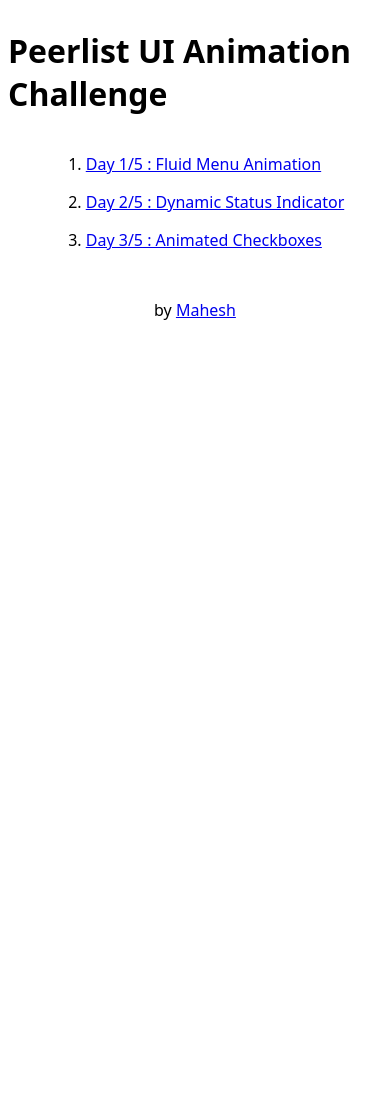
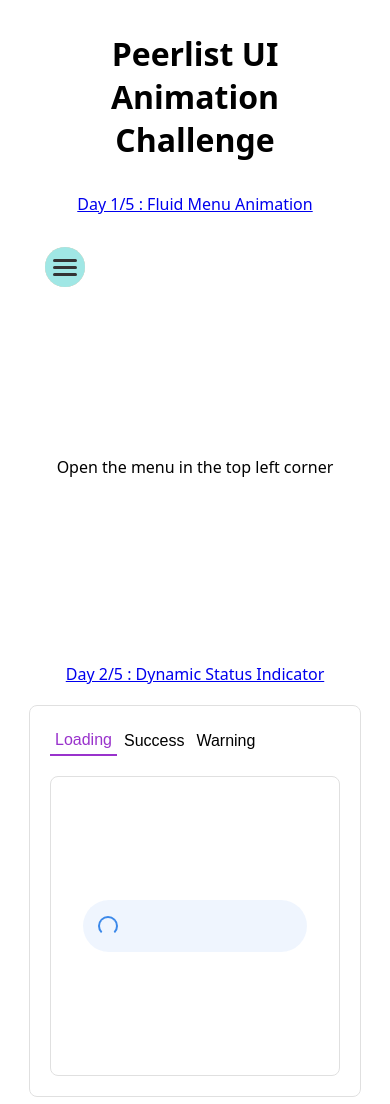
Before and after one commit to mozarting/ui-animation-challenge, a plain HTML site: page index.html in a window 390 px wide. Shown: the top 1104 px of the page. Before the commit the page ends 844 px from the top, so only its background shows below. Drawn offline with nearby package versions, Linux system fonts and the light colour scheme.

Commit message:
add iframes

```diff
--- a/day-2/style.css
+++ b/day-2/style.css
@@ -49,12 +49,13 @@
 
 .button-group {
   display: flex;
-  gap: 10px;
+  flex-wrap: wrap;
+  gap: 2px;
   margin-bottom: 20px;
 }
 
 .btn {
-  padding: 10px 20px;
+  padding: 5px 5px;
   font-size: 16px;
   cursor: pointer;
   border: none;
--- a/index.html
+++ b/index.html
@@ -4,33 +4,23 @@
     <meta charset="UTF-8" />
     <meta name="viewport" content="width=device-width, initial-scale=1" />
     <title>Peerlist UI Animation Challenge</title>
+    <link rel="stylesheet" href="style.css" />
   </head>
-  <style>
-    body {
-      font-family: system-ui;
-    }
-    main {
-      display: flex;
-      align-items: center;
-      justify-content: center;
-      flex-direction: column;
-    }
-    ol li {
-      margin-bottom: 16px;
-    }
-  </style>
   <body>
     <main>
       <h1>Peerlist UI Animation Challenge</h1>
       <ol>
         <li>
           <a href="./day-1/">Day 1/5 : Fluid Menu Animation</a>
+          <iframe scrolling="no" src="./day-1/" frameborder="0"></iframe>
         </li>
         <li>
           <a href="./day-2/">Day 2/5 : Dynamic Status Indicator</a>
+          <iframe scrolling="no" src="./day-2/" frameborder="0"></iframe>
         </li>
         <li>
           <a href="./day-3/">Day 3/5 : Animated Checkboxes</a>
+          <iframe scrolling="no" src="./day-3/" frameborder="0"></iframe>
         </li>
       </ol>
       <footer>
--- /dev/null
+++ b/style.css
@@ -0,0 +1,40 @@
+*,
+*::before,
+*::after {
+  margin: 0;
+  padding: 0;
+}
+body {
+  font-family: system-ui;
+}
+main {
+  display: flex;
+  align-items: center;
+  justify-content: center;
+  flex-direction: column;
+}
+
+ol li {
+  margin-bottom: 2em;
+  display: flex;
+  flex-direction: column;
+  gap: 1em;
+  align-items: center;
+}
+h1 {
+  text-align: center;
+  padding: 1em;
+}
+iframe {
+  height: 400px;
+  min-width: 500px;
+  /* border: 1px solid #ccc; */
+  border-radius: 10px;
+  margin-inline: 1em;
+}
+@media only screen and (max-width: 430px) {
+  iframe {
+    min-width: auto;
+    width: 100%;
+  }
+}
```
